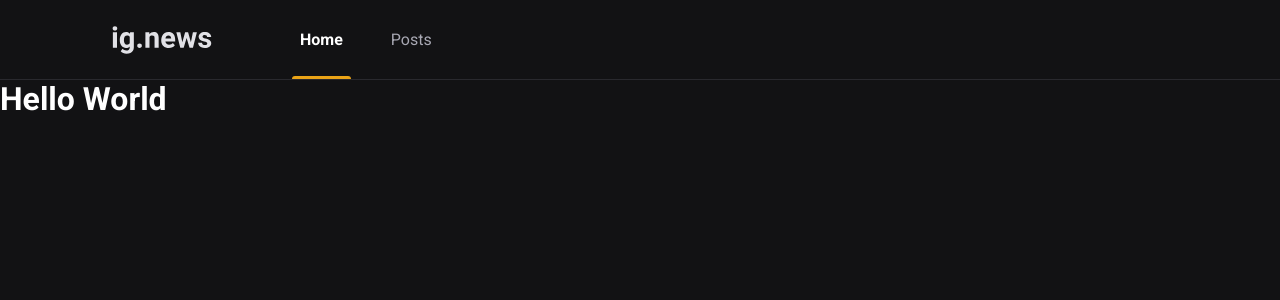
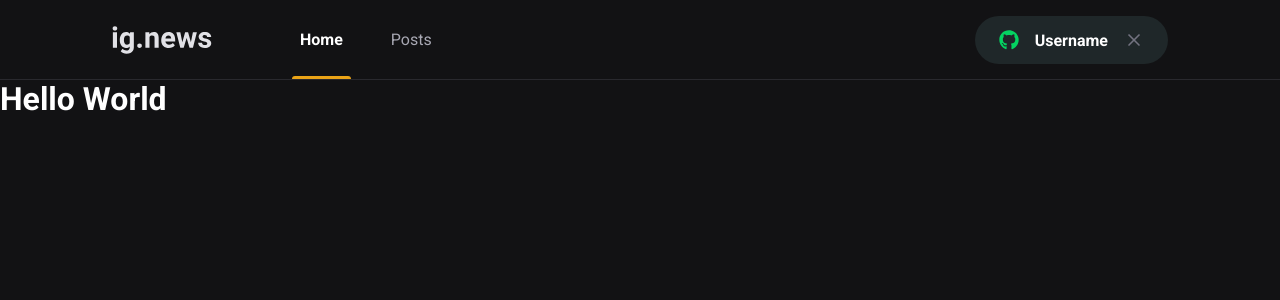
Before and after one commit to zedaoxd/CursoReactRoactseat, a Next.js app in the folder 03-ig-news/ignews/: page / in a window 1280 px wide. Shown: the top 300 px of the page. Built offline with nearby package versions, Linux system fonts and the light colour scheme.

Commit message:
button signin

```diff
--- a/03-ig-news/ignews/package.json
+++ b/03-ig-news/ignews/package.json
@@ -18,6 +18,7 @@
     "next": "13.1.1",
     "react": "18.2.0",
     "react-dom": "18.2.0",
+    "react-icons": "^4.7.1",
     "sass": "^1.57.1",
     "typescript": "4.9.4"
   }
--- /dev/null
+++ b/03-ig-news/ignews/src/components/Header/SignInButton/index.tsx
@@ -0,0 +1,23 @@
+import React from "react";
+import { FaGithub } from "react-icons/fa";
+import { FiX } from "react-icons/fi";
+import styles from "./styles.module.scss";
+
+const SignInButton = () => {
+  const isUserLoggedIn = true;
+
+  return isUserLoggedIn ? (
+    <button type="button" className={styles.signInButton}>
+      <FaGithub color="#04d361" />
+      Username
+      <FiX color="#737380" className={styles.closeIcon} />
+    </button>
+  ) : (
+    <button type="button" className={styles.signInButton}>
+      <FaGithub color="#eba417" />
+      Sign in with Github
+    </button>
+  );
+};
+
+export default SignInButton;
--- /dev/null
+++ b/03-ig-news/ignews/src/components/Header/SignInButton/styles.module.scss
@@ -0,0 +1,33 @@
+.signInButton {
+  height: 3rem;
+  border-radius: 3rem;
+  background: var(--gray-850);
+  border: 0;
+  padding: 0 1.5rem;
+
+  display: flex;
+  align-items: center;
+  justify-content: center;
+
+  color: var(--white);
+  font-weight: bold;
+
+  svg {
+    width: 20px;
+    height: 20px;
+  }
+
+  svg:first-child {
+    margin-right: 1rem;
+  }
+
+  svg.closeIcon {
+    margin-left: 1rem;
+  }
+
+  transition: filter 0.2s;
+
+  &:hover {
+    filter: brightness(0.8);
+  }
+}
--- a/03-ig-news/ignews/src/components/Header/index.tsx
+++ b/03-ig-news/ignews/src/components/Header/index.tsx
@@ -1,5 +1,6 @@
 import Image from "next/image";
 import React from "react";
+import SignInButton from "./SignInButton";
 import styles from "./styles.module.scss";
 
 const Header = () => {
@@ -13,6 +14,7 @@
           </a>
           <a href="">Posts</a>
         </nav>
+        <SignInButton />
       </div>
     </header>
   );
--- a/03-ig-news/ignews/src/components/Header/styles.module.scss
+++ b/03-ig-news/ignews/src/components/Header/styles.module.scss
@@ -51,4 +51,8 @@
       }
     }
   }
+
+  > button {
+    margin-left: auto;
+  }
 }
--- a/03-ig-news/ignews/src/styles/global.scss
+++ b/03-ig-news/ignews/src/styles/global.scss
@@ -9,6 +9,7 @@
   --gray-100: #e1e1e6;
   --gray-300: #a8a8b3;
   --gray-800: #29292e;
+  --gray-850: #1f2729;
   --gray-900: #121214;
   --cyan-500: #61dafb;
   --yellow-500: #eba417;
```
Also changed, not shown: 1 other file (tests, documents, lock files or other folders).
